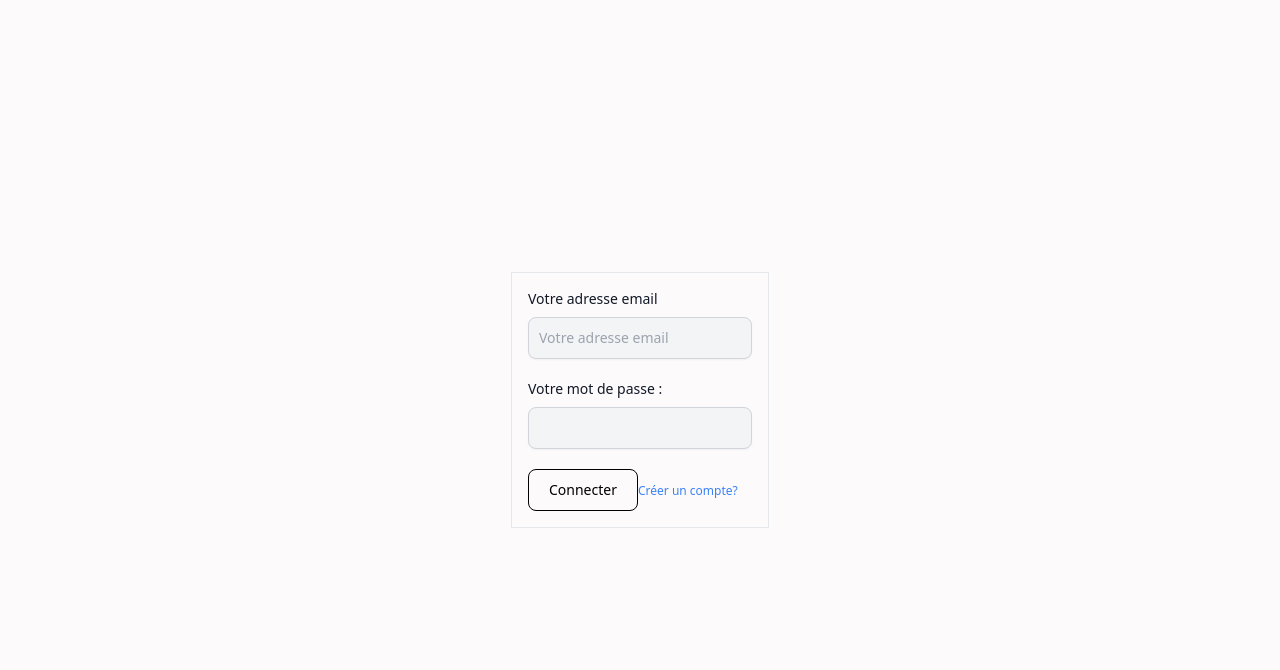
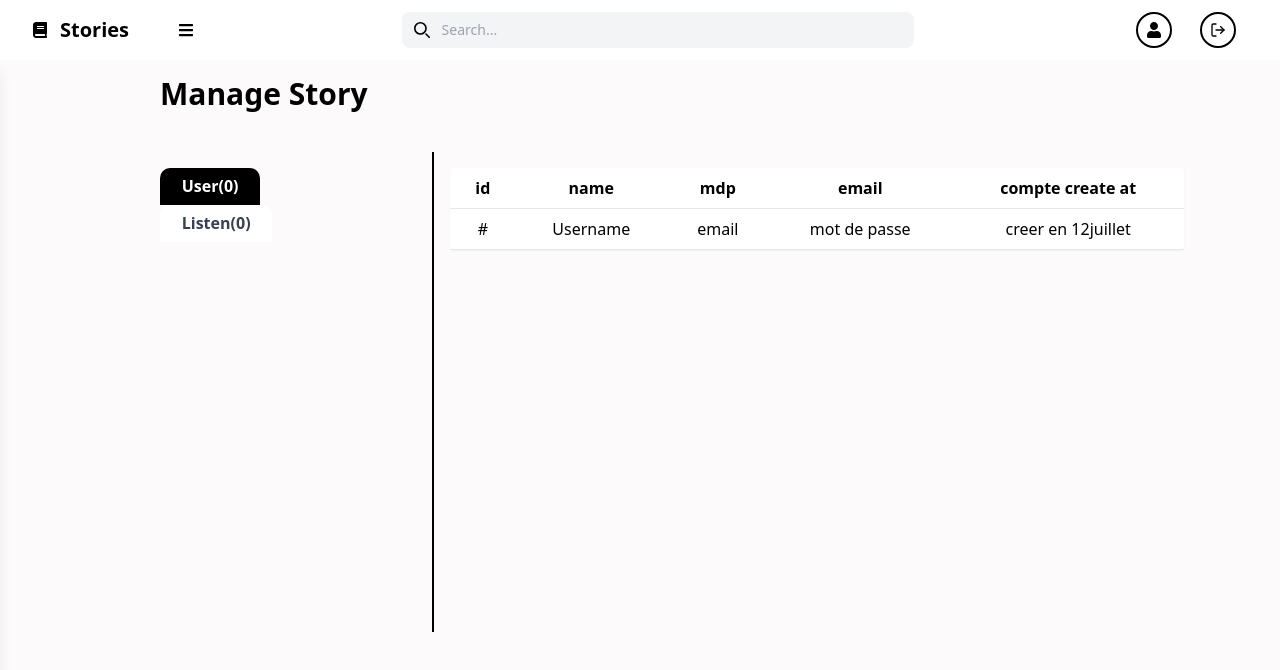
Before and after one commit to ordkiki/Story, a React (Vite) app: page /Manage in a window 1280 px wide. Before the commit this address led to /Login. Shown: the top 670 px of the page. Built offline with nearby package versions, Linux system fonts and the light colour scheme; no server answers.

Commit message:
managing

```diff
--- a/src/App.jsx
+++ b/src/App.jsx
@@ -21,7 +21,8 @@ function App() {
       <Routes>
         <Route path="/ReadMore/Read/:id" element={<ProtectedRoute element={<Read />} />} />
         <Route index path="/" element={<Login />} />
-        <Route index path="/Manage" element={<ProtectedRoute element={<Manage />} />} />
+        <Route path="/Manage" element={<Manage/>}/>
+        {/* <Route index path="/Manage" element={<ProtectedRoute element={<Manage />} />} /> */}
         <Route index path="/Browse" element={<Browse />} />
         <Route index path="/Favoris" element={<ProtectedRoute element={<Favoris />} />} />
         <Route index path="/Collection" element={<ProtectedRoute element={<Collection />} />} />
--- /dev/null
+++ b/src/components/ManageComponent/ManageComponent.jsx
@@ -0,0 +1,152 @@
+import React, { useState, useEffect } from 'react';
+
+import images from "../../assets/image/LOGO.png"
+import axios from "axios";
+import { PopUp } from '../CreationStoryComponent.jsx';
+import { Link } from 'react-router-dom';
+import getDateOnly from '../../fonctionality/formateddate.jsx';
+import List from '../listModel.jsx';
+import { FaRemoveFormat } from 'react-icons/fa';
+
+function ManageComponent() {
+    const [data, setData] = useState([]);
+    const [readDonne, setreadDonne] = useState([]);
+    const [listenDonne, setlistenDonne] = useState([]);
+    const [afficheUser, setAfficheUser] = useState(true);
+    const [afficheListen, setAfficheListen] = useState(false);
+    const [isPopupVisible, setIsPopupVisible] = useState(false);
+
+    function ListeUser() {
+        setAfficheUser(true);
+        setAfficheListen(false);
+    }
+
+    function ListeListen() {
+        setAfficheUser(false);
+        setAfficheListen(true);
+    }
+
+    function openPopup() {
+        setIsPopupVisible(true);
+    }
+
+    function closePopup() {
+        setIsPopupVisible(false);
+    }
+
+    const fetchData = async () => {
+        const url = import.meta.env.VITE_API_URL + "/Histories/get/" + localStorage.getItem("id_user");
+        console.log(url);
+
+        try {
+            const response = await axios.get(url);
+            if (response.data.status === "success") {
+                setData(response.data.results);
+            }
+        } catch (error) {
+            console.error("Erreur lors de la requête:", error);
+        }
+    };
+
+    useEffect(() => {
+        fetchData();
+    }, []);
+
+    useEffect(() => {
+        setreadDonne(data.filter((donne) => donne.types === "histoire"));
+    }, [data]);
+    useEffect(() => {
+        setlistenDonne(data.filter((donne) => donne.types === "audio"));
+    }, [data]);
+
+    return (
+        <div className='flex'>
+
+            <div className=' items-center p-4 mx-36'>
+                <div>
+                    <button
+                        onClick={ListeUser}
+                        className={`font-bold px-[1.7vw] py-[0.5vw] rounded-t-[10px] ${afficheUser ? 'bg-black text-white' : 'bg-white text-black hover:bg-gray-800 hover:text-white'}`}>
+                        User({readDonne.length})
+                    </button>
+                </div>
+                <div>
+
+                    <button
+                        onClick={ListeListen}
+                        className={`font-bold px-[1.7vw] py-[0.5vw] text-gray-700 rounded-t-[10px] ${afficheListen ? 'bg-black text-white' : 'bg-white text-black hover:bg-gray-800 hover:text-white'}`}>
+                        Listen({listenDonne.length})
+                    </button>
+                </div>
+            </div>
+
+            <div className='p-4 h-[60vh] w-[60vw] overflow-y-scroll border-black border-l-[2px]'>
+                <form action="" method="post">
+
+                </form>
+                        {afficheUser &&
+                            <table className='min-w-full bg-white rounded shadow-sm '>
+                                <thead>
+                                    <tr className='text-center border-b'>
+                                        <th className='px-4 py-2'>id</th>
+                                        <th className='px-4 py-2'>name</th>
+                                        <th className='px-4 py-2'>mdp</th>
+                                        <th className='px-4 py-2'>email</th>
+                                        <th className='px-4 py-2'>compte create at</th>
+                                    </tr>
+                                </thead>
+
+
+                                <tbody className=''>
+
+                                   <tr  className='text-center border-b'>
+                                       <td className='px-4 py-2'>#</td>
+                                       <td className='px-4 py-2'>Username</td>
+                                       <td className='px-4 py-2'>email</td>
+                                       <td className='px-4 py-2'>mot de passe</td>
+                                       <td className='px-4 py-2'>creer en 12juillet</td>
+                                   </tr>
+
+
+
+                                </tbody>
+                            </table>
+                        }
+                        {afficheListen &&
+                            <table className='min-w-full bg-white rounded shadow-sm '>
+                                <thead>
+                                    <tr className='text-center border-b'>
+                                        <th className='px-4 py-2'>id</th>
+                                        <th className='px-4 py-2'>title</th>
+                                        <th className='px-4 py-2'>created by</th>
+                                        <th className='px-4 py-2'>Approval</th>
+                                        <th className='px-4 py-2'>create date</th>
+                                    </tr>
+                                </thead>
+
+
+                                <tbody className=''>
+
+                                   <tr  className='text-center border-b'>
+                                       <td className='px-4 py-2'>#</td>
+                                       <td className='px-4 py-2'>titre</td>
+                                       <td className='px-4 py-2'>Jhone Doe</td>
+                                       <td className='px-4 py-2'>pending</td>
+                                       <td className='px-4 py-2'>creer en 12juillet</td>
+                                       <td className='px-4 py-2'><FaRemoveFormat></FaRemoveFormat></td>
+
+                                   </tr>
+
+
+
+                                </tbody>
+                            </table>
+                        }
+
+
+            </div>
+        </div>
+    );
+}
+
+export default ManageComponent;
--- a/src/components/Navbar.jsx
+++ b/src/components/Navbar.jsx
@@ -87,29 +87,34 @@ function Navbar() {
   );
 }
 
-export function Sidebar({ ouvrir, ToogleClick }) {
-
+export function Sidebar({ ouvrir, toggleClick }) {
   return (
     <div
-      className={`z-10 absolute top-[65px] left-0 h-[100vh] w-[11vw] bg-white p-4 transform ${
+      className={`fixed top-30 left-0 h-full lg:w-[10vw] w-[100vw] bg-white p-4 shadow-lg transform ${
         ouvrir ? 'translate-x-0' : '-translate-x-full'
-      } transition-transform duration-300 ease-in-out`}
+      } transition-transform duration-300`}
     >
-      <ul className="py-4 w-[11vw] leading-10">
-        <li className="hover:bg-black hover:text-white transition-all text-[14px] rounded w-[9vw] px-2">
-          <Link to="/Browse" className="flex items-center"><FaHome className='mx-3'/> Browse</Link>
+
+      <ul className="space-y-4">
+        <li>
+          <Link to="/Browse" className="flex items-center text-lg hover:bg-black hover:text-white p-2 rounded">
+            <FaHome className="mr-3" /> Browse
+          </Link>
         </li>
-        <li className="hover:bg-black hover:text-white transition-all w-[9vw] rounded px-2 text-[14px]">
-          <Link to="/Collection" className="flex items-center "><FaLayerGroup className='mx-3'/> Collection</Link>
+        <li>
+          <Link to="/Collection" className="flex items-center text-lg hover:bg-black hover:text-white p-2 rounded">
+            <FaLayerGroup className="mr-3" /> Collection
+          </Link>
         </li>
-        <li className="hover:bg-black hover:text-white transition-all w-[9vw] rounded px-2 text-[14px]">
-          <Link to="/Manage" className="flex items-center "><FaTasks className='mx-3'/> Manage</Link>
+        <li>
+          <Link to="/Manage" className="flex items-center text-lg hover:bg-black hover:text-white p-2 rounded">
+            <FaTasks className="mr-3" /> Manage
+          </Link>
         </li>
       </ul>
     </div>
   );
 }
-
 
 export function PopUserIcon(){
   return(
--- a/src/views/Manage.jsx
+++ b/src/views/Manage.jsx
@@ -1,6 +1,15 @@
+import ManageComponent from "../components/ManageComponent/ManageComponent"
+import Navbar from "../components/Navbar"
+
 function Manage() {
   return (
-    <div>Manage</div>
+    <div className='flex flex-col'>
+      <Navbar />
+      <div className='p-4 mx-4 md:mx-10 lg:mx-36'>
+        <h1 className='font-bold text-3xl mb-6'>Manage Story</h1>
+      </div>
+      <ManageComponent></ManageComponent>
+    </div>
   )
 }
 
```
